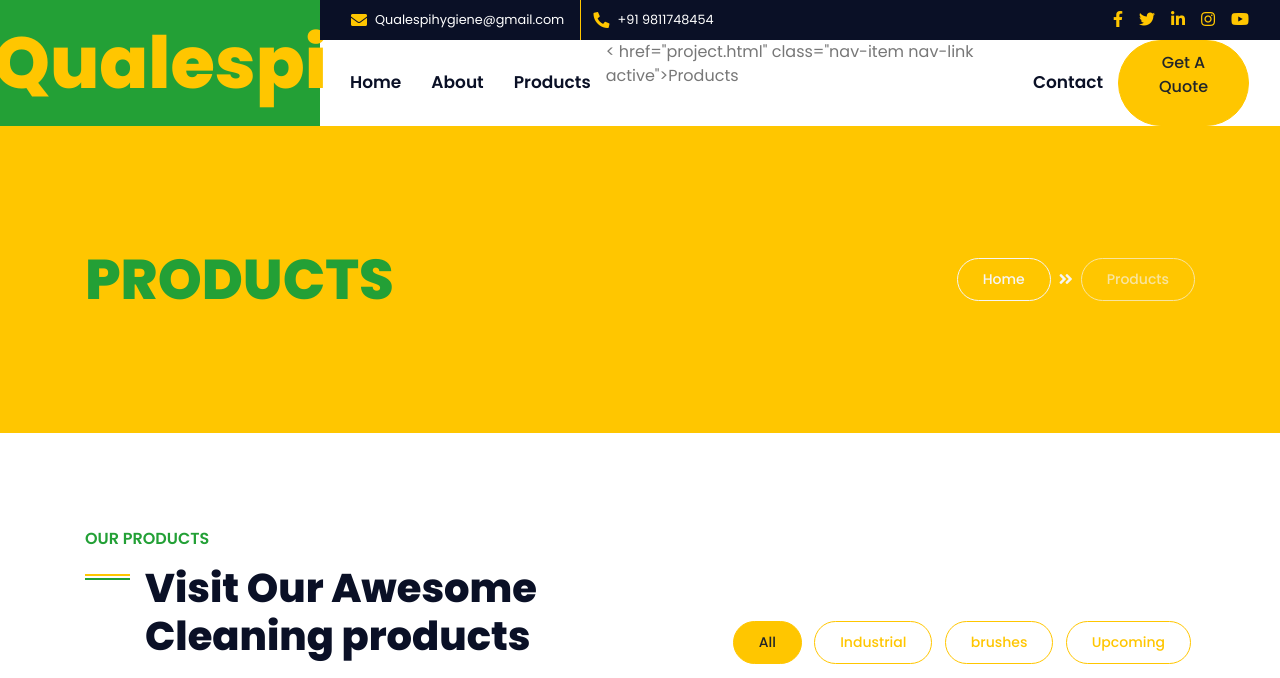
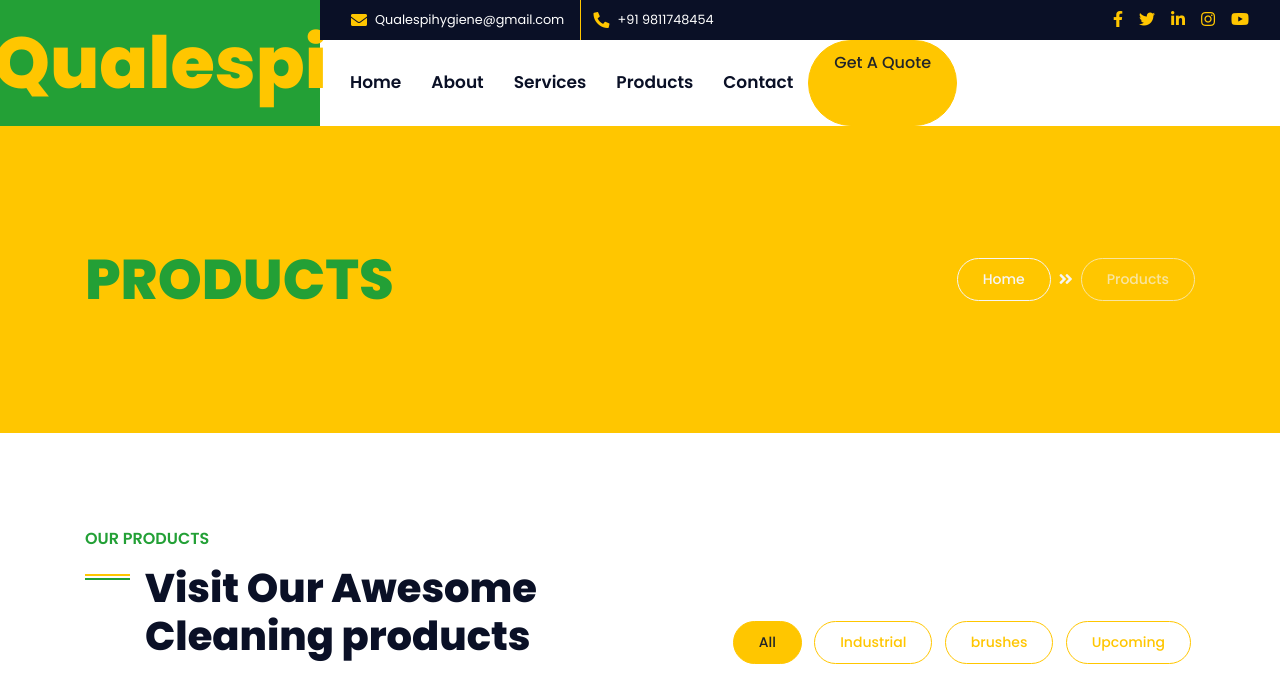
Before and after one commit to Sourabhmishra-23/Qualespi, a plain HTML site: page project.html in a window 1280 px wide. Shown: the top 678 px of the page. Drawn offline with nearby package versions, Linux system fonts and the light colour scheme.

Commit message:
Update project.html

```diff
--- a/project.html
+++ b/project.html
@@ -78,8 +78,8 @@
                         <div class="navbar-nav mr-auto py-0">
                             <a href="index.html" class="nav-item nav-link">Home</a>
                             <a href="about.html" class="nav-item nav-link">About</a>
-                            <a href="service.html" class="nav-item nav-link">Products</a>
-                            < href="project.html" class="nav-item nav-link active">Products</a>
+                            <a href="service.html" class="nav-item nav-link">Services</a>
+                            <a href="project.html" class="nav-item nav-link">Products</a>
                             <div class="nav-item dropdown">
 
                             <a href="contact.html" class="nav-item nav-link">Contact</a>
```
